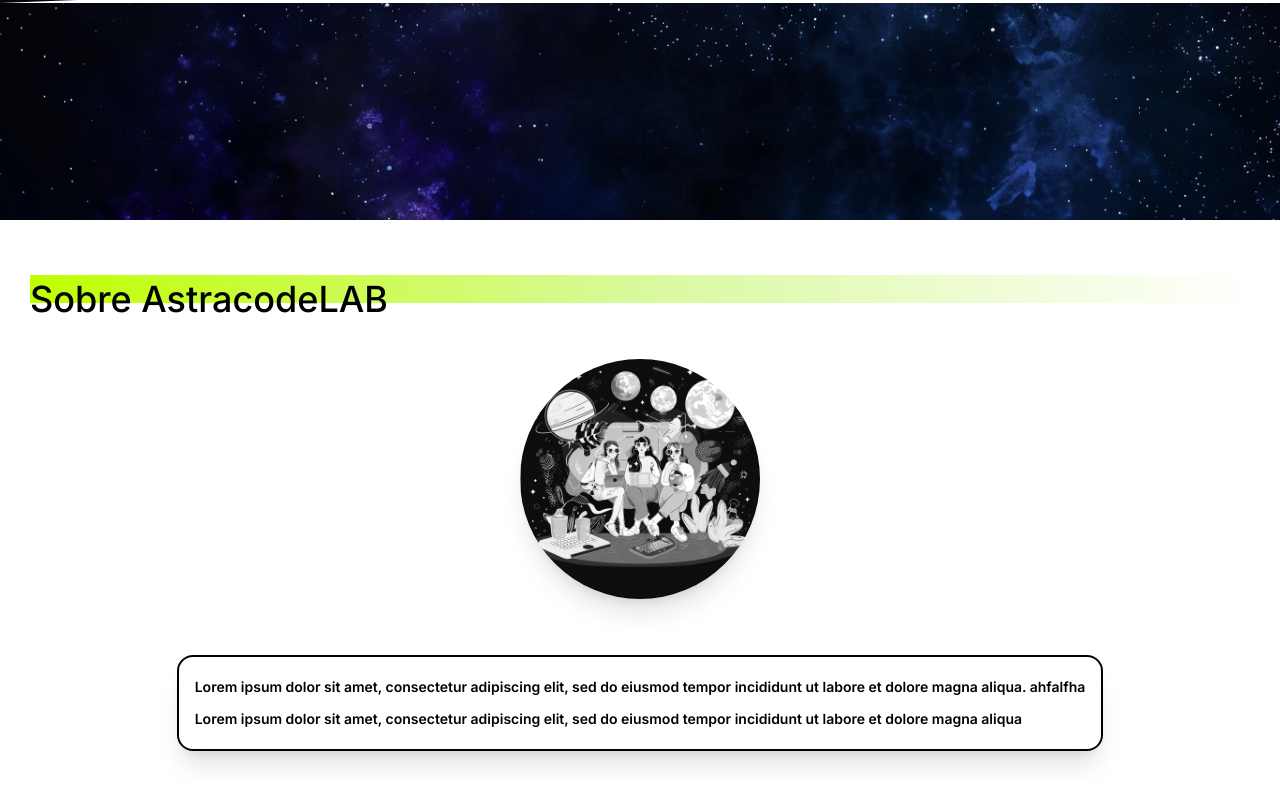
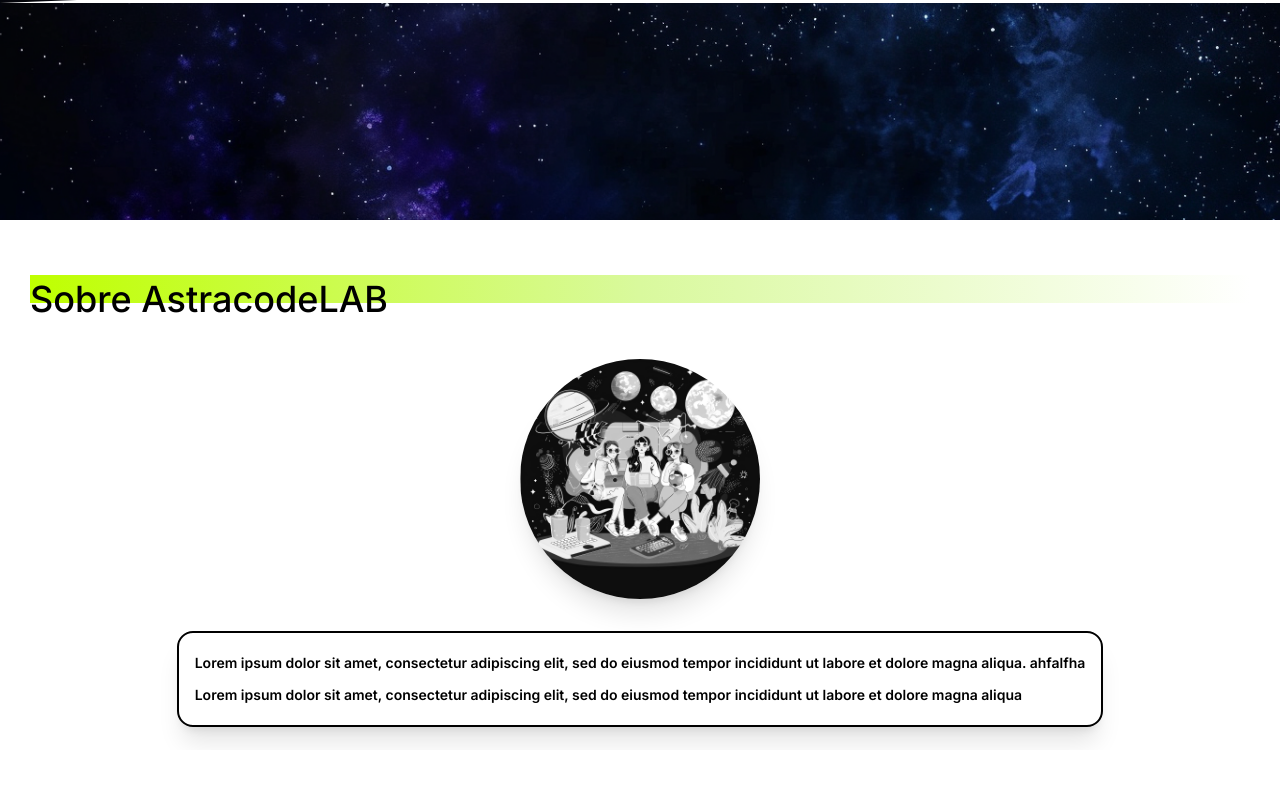
Before and after one commit to AstracodeLAB/project, a React (Vite) app: page / in a window 1280 px wide. Shown: the part 580-1378 px from the top of the page. After the commit the page ends 1330 px from the top, so only its background shows below. Built offline with nearby package versions, Linux system fonts and the light colour scheme.

Commit message:
Fix margin top of article

```diff
--- a/src/components/AboutUs.jsx
+++ b/src/components/AboutUs.jsx
@@ -15,7 +15,7 @@ export const AboutUs = () => {
             src={about}
             alt="Tres programadoras con fondo espacial"
           />
-          <article className="font-semibold font-sans text-sm border-2 border-black rounded-2xl px-4 py-2 my-8 mx-6 shadow-xl">
+          <article className="font-semibold font-sans text-sm border-2 border-black rounded-2xl px-4 py-2 my-2 mx-6 shadow-xl">
             <p className="my-3">
               Lorem ipsum dolor sit amet, consectetur adipiscing elit, sed do
               eiusmod tempor incididunt ut labore et dolore magna aliqua.
```
